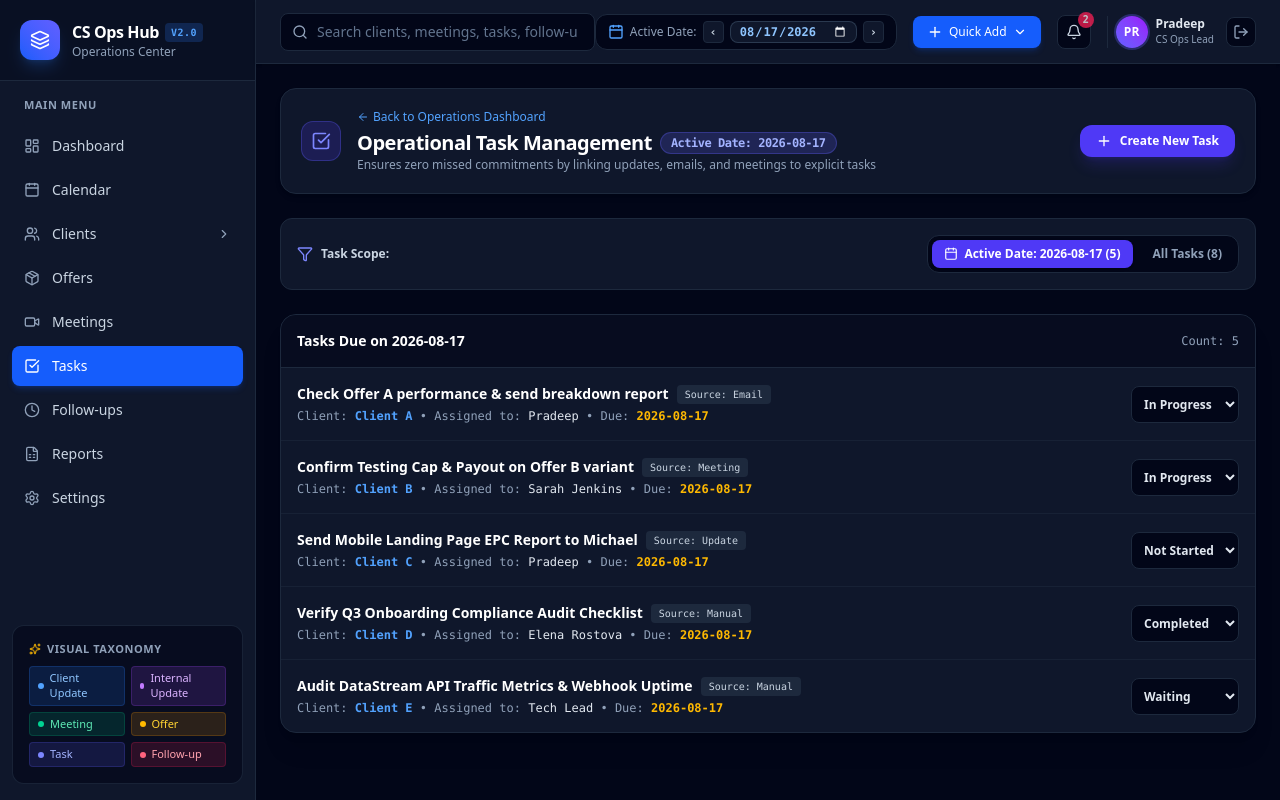
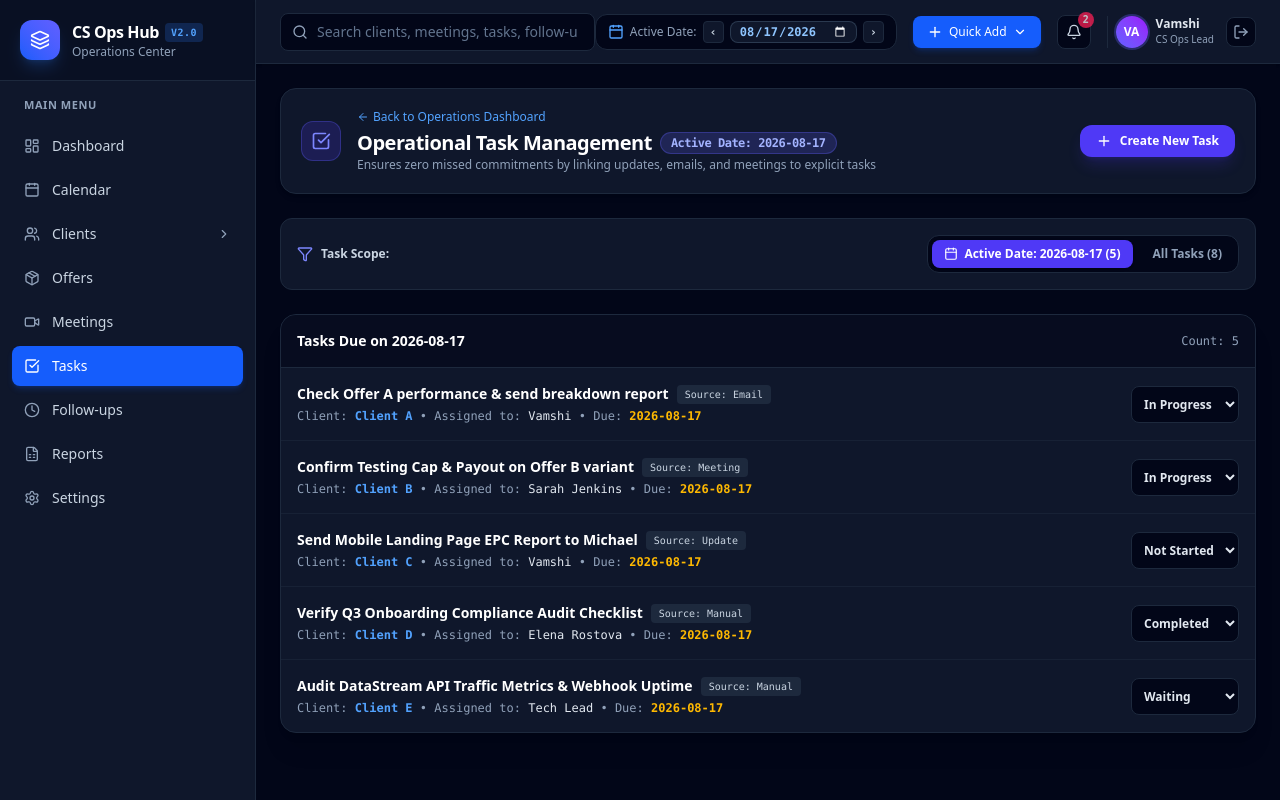
Before and after one commit to sravani00/Customer-Success-Operations-Hub, a Next.js app: page /tasks in a window 1280 px wide. Built offline with nearby package versions, Linux system fonts and the light colour scheme.

Commit message:
feat: Replace Pradeep with Vamshi across codebase and remove Visual Taxonomy legend

```diff
--- a/app/emails/page.tsx
+++ b/app/emails/page.tsx
@@ -41,7 +41,7 @@ export default function EmailsPage() {
     if (preset === 'perf') {
       setTestSender('john@clienta.com');
       setTestSubject('Please check the performance of Offer A.');
-      setTestBody('Hi Pradeep,\nPlease check the performance of Offer A and prepare an EPC breakdown.\nThanks,\nJohn');
+      setTestBody('Hi Vamshi,\nPlease check the performance of Offer A and prepare an EPC breakdown.\nThanks,\nJohn');
       setActionRequired(true);
     } else if (preset === 'offer') {
       setTestSender('sarah@nexusaffiliate.com');
--- a/components/modals/quick-add-modal.tsx
+++ b/components/modals/quick-add-modal.tsx
@@ -37,7 +37,7 @@ export const QuickAddModal: React.FC = () => {
   const [offerNetwork, setOfferNetwork] = useState('Network X');
   const [offerVolume, setOfferVolume] = useState(25000);
   const [offerRevenue, setOfferRevenue] = useState(5000);
-  const [offerOwner, setOfferOwner] = useState('Pradeep');
+  const [offerOwner, setOfferOwner] = useState('Vamshi');
 
   // Meeting state
   const [meetingTitle, setMeetingTitle] = useState('');
@@ -47,13 +47,13 @@ export const QuickAddModal: React.FC = () => {
   // Task state
   const [taskTitle, setTaskTitle] = useState('');
   const [taskClientId, setTaskClientId] = useState(clients[0]?.id || '');
-  const [taskAssignedTo, setTaskAssignedTo] = useState('Pradeep');
+  const [taskAssignedTo, setTaskAssignedTo] = useState('Vamshi');
   const [taskDueDate, setTaskDueDate] = useState(currentDate);
 
   // Follow-up state
   const [followUpTitle, setFollowUpTitle] = useState('');
   const [followUpClientId, setFollowUpClientId] = useState(clients[0]?.id || '');
-  const [followUpAssignedTo, setFollowUpAssignedTo] = useState('Pradeep');
+  const [followUpAssignedTo, setFollowUpAssignedTo] = useState('Vamshi');
   const [followUpDueDate, setFollowUpDueDate] = useState(currentDate);
 
   if (!isQuickAddOpen) return null;
--- a/components/navigation/header.tsx
+++ b/components/navigation/header.tsx
@@ -239,10 +239,10 @@ export const Header: React.FC = () => {
         {/* User Profile Badge & Lock Action */}
         <div className="flex items-center space-x-2 pl-2 border-l border-slate-800">
           <div className="w-8 h-8 rounded-full bg-gradient-to-tr from-indigo-500 to-purple-600 flex items-center justify-center text-white text-xs font-bold ring-2 ring-indigo-500/30">
-            PR
+            VA
           </div>
           <div className="hidden md:block text-left">
-            <div className="text-xs font-semibold text-slate-200">Pradeep</div>
+            <div className="text-xs font-semibold text-slate-200">Vamshi</div>
             <div className="text-[10px] text-slate-400">CS Ops Lead</div>
           </div>
           <button
--- a/components/navigation/sidebar.tsx
+++ b/components/navigation/sidebar.tsx
@@ -156,35 +156,6 @@ export const Sidebar: React.FC = () => {
           );
         })}
       </nav>
-
-      {/* Visual Taxonomy System Legend */}
-      <div className="p-4 mx-3 mb-4 rounded-xl bg-slate-950/60 border border-slate-800/80 text-xs">
-        <div className="flex items-center justify-between font-semibold text-slate-300 mb-2.5">
-          <span className="flex items-center gap-1.5 text-[11px] uppercase tracking-wider text-slate-400">
-            <Sparkles className="w-3 h-3 text-amber-400" /> Visual Taxonomy
-          </span>
-        </div>
-        <div className="grid grid-cols-2 gap-1.5 font-medium text-[11px]">
-          <span className="inline-flex items-center gap-1.5 px-2 py-1 rounded bg-blue-500/15 text-blue-300 border border-blue-500/20">
-            <span className="w-1.5 h-1.5 rounded-full bg-blue-400"></span> Client Update
-          </span>
-          <span className="inline-flex items-center gap-1.5 px-2 py-1 rounded bg-purple-500/15 text-purple-300 border border-purple-500/20">
-            <span className="w-1.5 h-1.5 rounded-full bg-purple-400"></span> Internal Update
-          </span>
-          <span className="inline-flex items-center gap-1.5 px-2 py-1 rounded bg-emerald-500/15 text-emerald-300 border border-emerald-500/20">
-            <span className="w-1.5 h-1.5 rounded-full bg-emerald-400"></span> Meeting
-          </span>
-          <span className="inline-flex items-center gap-1.5 px-2 py-1 rounded bg-amber-500/15 text-amber-300 border border-amber-500/20">
-            <span className="w-1.5 h-1.5 rounded-full bg-amber-400"></span> Offer
-          </span>
-          <span className="inline-flex items-center gap-1.5 px-2 py-1 rounded bg-indigo-500/15 text-indigo-300 border border-indigo-500/20">
-            <span className="w-1.5 h-1.5 rounded-full bg-indigo-400"></span> Task
-          </span>
-          <span className="inline-flex items-center gap-1.5 px-2 py-1 rounded bg-rose-500/15 text-rose-300 border border-rose-500/20">
-            <span className="w-1.5 h-1.5 rounded-full bg-rose-400"></span> Follow-up
-          </span>
-        </div>
-      </div>
     </aside>
   );
 };
--- a/lib/mock-data.ts
+++ b/lib/mock-data.ts
@@ -176,7 +176,7 @@ export const INITIAL_OFFERS: Offer[] = [
     winnerVariant: 'Variant A2',
     nextTestPlan: 'Scale cap to 50k once capping approval is received.',
     followUpDate: '2026-08-19',
-    owner: 'Pradeep'
+    owner: 'Vamshi'
   },
   {
     id: 'offer-b',
@@ -244,7 +244,7 @@ export const INITIAL_OFFERS: Offer[] = [
     winnerVariant: 'Dark Theme Landing Page',
     nextTestPlan: 'Maintain active cap and review weekly ROI.',
     followUpDate: '2026-08-20',
-    owner: 'Pradeep'
+    owner: 'Vamshi'
   }
 ];
 
@@ -356,7 +356,7 @@ export const INITIAL_EMAILS: EmailMessage[] = [
     sender: 'john@clienta.com',
     category: 'Performance',
     subject: 'Please check the performance of Offer A.',
-    body: 'Hi Pradeep,\n\nCould you please send over the detailed performance breakdown for Offer A? We noticed a spike in volume today and want to check EPC and conversion accuracy.\n\nThanks,\nJohn Miller',
+    body: 'Hi Vamshi,\n\nCould you please send over the detailed performance breakdown for Offer A? We noticed a spike in volume today and want to check EPC and conversion accuracy.\n\nThanks,\nJohn Miller',
     receivedAt: '2026-08-17T10:28:00',
     actionRequired: true,
     processed: true
@@ -410,8 +410,8 @@ export const INITIAL_MEETINGS: Meeting[] = [
     endTime: '2026-08-17T11:45:00',
     meetLink: 'https://meet.google.com/abc-defg-hij',
     status: 'Scheduled',
-    organizer: 'Pradeep (CS Ops)',
-    participants: ['john@clienta.com', 'pradeep@csops.com', 'ops@csops.com'],
+    organizer: 'Vamshi (CS Ops)',
+    participants: ['john@clienta.com', 'vamshi@csops.com', 'ops@csops.com'],
     description: 'Weekly alignment on Offer A performance, capping targets, and creative refresh.',
     meetingNotes: 'Client expressed satisfaction with early test results. Agreed to review cap expansion.',
     keyDecisions: ['Increase test cap on Offer A to 25k', 'Review creative variant A2 on Wednesday'],
@@ -428,7 +428,7 @@ export const INITIAL_MEETINGS: Meeting[] = [
     meetLink: 'https://meet.google.com/vrt-mbl-2026',
     status: 'Scheduled',
     organizer: 'Michael Chang',
-    participants: ['m.chang@vortexglobal.com', 'pradeep@csops.com'],
+    participants: ['m.chang@vortexglobal.com', 'vamshi@csops.com'],
     description: 'Reviewing conversion rates on new dark mode mobile landing page.',
     meetingNotes: 'Early conversion rate +18% higher than desktop control.',
     keyDecisions: ['Allocate 70% mobile traffic to variant B'],
@@ -445,7 +445,7 @@ export const INITIAL_MEETINGS: Meeting[] = [
     meetLink: 'https://meet.google.com/xyz-uvwx-rst',
     status: 'Scheduled',
     organizer: 'Team Lead',
-    participants: ['pradeep@csops.com', 'team@csops.com'],
+    participants: ['vamshi@csops.com', 'team@csops.com'],
     description: 'Reviewing active campaigns, pending test caps, and urgent overdue follow-ups.',
     meetingNotes: 'Focus on resolving overdue items for Client D and preparing executive recap.',
     keyDecisions: ['Prioritize Client A performance review task', 'Re-assign Client D audit'],
@@ -463,7 +463,7 @@ export const INITIAL_MEETINGS: Meeting[] = [
     meetLink: 'https://meet.google.com/apx-onb-2026',
     status: 'Completed',
     organizer: 'Elena Rostova',
-    participants: ['elena@apexpartners.com', 'pradeep@csops.com'],
+    participants: ['elena@apexpartners.com', 'vamshi@csops.com'],
     description: 'Kickoff meeting for Q3 consulting strategy & operations audit.',
     meetingNotes: 'Onboarding milestones established. Document submission completed.',
     keyDecisions: ['Sprint 1 deliverable date set for Aug 28'],
@@ -500,7 +500,7 @@ export const INITIAL_TASKS: TaskItem[] = [
     sourceType: 'Email',
     sourceId: 'em-1',
     title: 'Check Offer A performance & send breakdown report',
-    assignedTo: 'Pradeep',
+    assignedTo: 'Vamshi',
     dueDate: '2026-08-17',
     status: 'In Progress'
   },
@@ -526,7 +526,7 @@ export const INITIAL_TASKS: TaskItem[] = [
     sourceType: 'Update',
     sourceId: 'up-3',
     title: 'Send Mobile Landing Page EPC Report to Michael',
-    assignedTo: 'Pradeep',
+    assignedTo: 'Vamshi',
     dueDate: '2026-08-17',
     status: 'Not Started'
   },
@@ -595,7 +595,7 @@ export const INITIAL_FOLLOWUPS: FollowUpItem[] = [
     taskId: 'task-1',
     title: 'Offer A Performance Review Sync',
     reminderAt: '2026-08-17T10:00:00',
-    assignedTo: 'Pradeep',
+    assignedTo: 'Vamshi',
     status: 'Due Today',
     dueDate: '2026-08-17'
   },
@@ -621,7 +621,7 @@ export const INITIAL_FOLLOWUPS: FollowUpItem[] = [
     taskId: 'task-3',
     title: 'Offer C Weekly Reporting & EPC Check',
     reminderAt: '2026-08-17T10:00:00',
-    assignedTo: 'Pradeep',
+    assignedTo: 'Vamshi',
     status: 'Due Today',
     dueDate: '2026-08-17'
   },
--- a/lib/store.ts
+++ b/lib/store.ts
@@ -242,7 +242,7 @@ export const useAppStore = create<AppState>()(
             sourceType: 'Email',
             sourceId: newEmail.id,
             title: `Review Email: ${subject}`,
-            assignedTo: 'Pradeep',
+            assignedTo: 'Vamshi',
             dueDate: state.currentDate,
             status: 'Not Started'
           };
@@ -257,7 +257,7 @@ export const useAppStore = create<AppState>()(
             taskId: newTask.id,
             title: `Follow up on: ${subject}`,
             reminderAt: `${state.currentDate}T10:00:00`,
-            assignedTo: 'Pradeep',
+            assignedTo: 'Vamshi',
             status: 'Due Today',
             dueDate: state.currentDate
           };
```
Also changed, not shown: app/calendar/page.tsx (+8 -8 lines).
